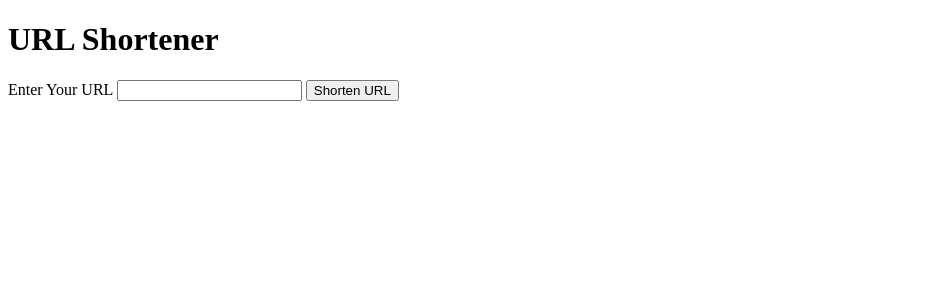
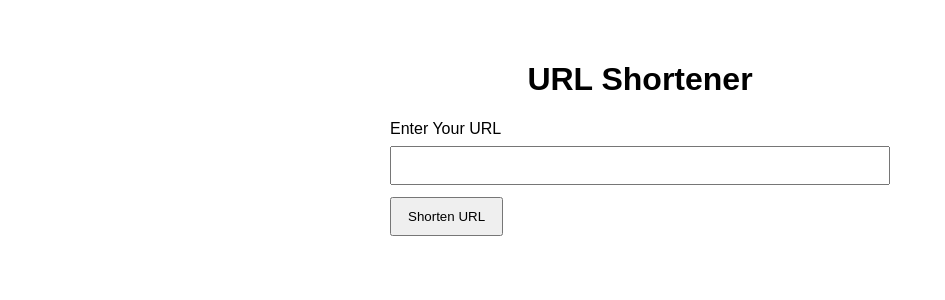
Before and after one commit to xDK0d3r/url-shortener, a FastAPI app: page / in a window 1280 px wide. Shown: the top 300 px of the page, without its empty margins (0-945 px from the left). Run offline with FastAPI, Linux system fonts and the light colour scheme.

Commit message:
feat: style URL shortener interface

```diff
--- /dev/null
+++ b/static/style.css
@@ -0,0 +1,36 @@
+body {
+    font-family: Arial, sans-serif;
+    margin: 0;
+    padding: 40px 20px;
+}
+
+#title {
+    text-align: center;
+}
+
+#form,
+#result,
+#msg {
+    width: 100%;
+    max-width: 500px;
+    margin: 20px auto;
+}
+
+#form input {
+    width: 100%;
+    box-sizing: border-box;
+    padding: 10px;
+    margin-top: 8px;
+}
+
+#form button {
+    margin-top: 12px;
+    padding: 10px 16px;
+    cursor: pointer;
+}
+
+#result a {
+    display: inline-block;
+    margin-top: 8px;
+    word-break: break-all;
+}
--- a/templates/index.html
+++ b/templates/index.html
@@ -3,6 +3,7 @@
     <head>
         <meta charset="UTF-8">
         <title>URL Shortener</title>
+        <link rel="stylesheet" href="/static/style.css">
     </head>
 
     <body>
@@ -13,7 +14,7 @@
         <section id="form">
             <form method="post" action="/shorten">
                 <label for="original_url">Enter Your URL</label>
-                <input type="url" id="original_url" name="original_url">
+                <input type="url" id="original_url" name="original_url" required>
                 <button type="submit">Shorten URL</button>
             </form>
         </section>
```
